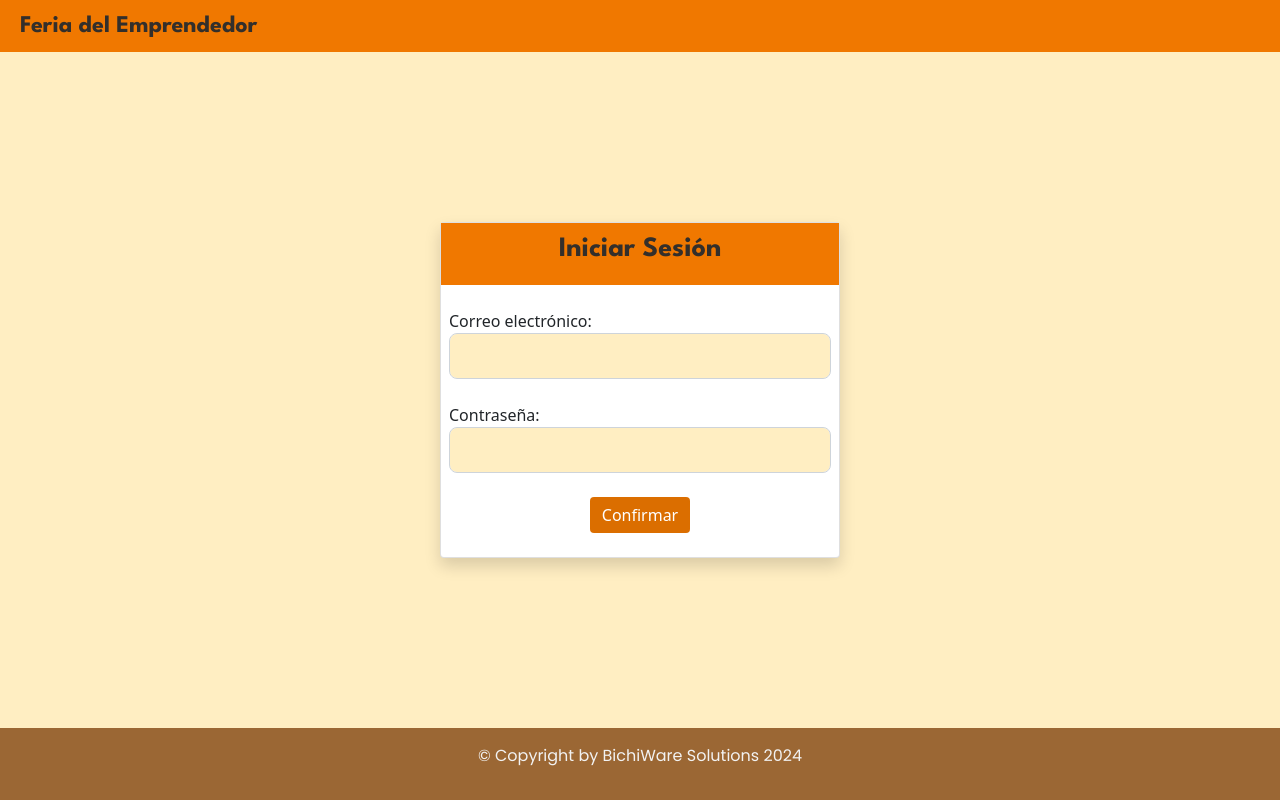
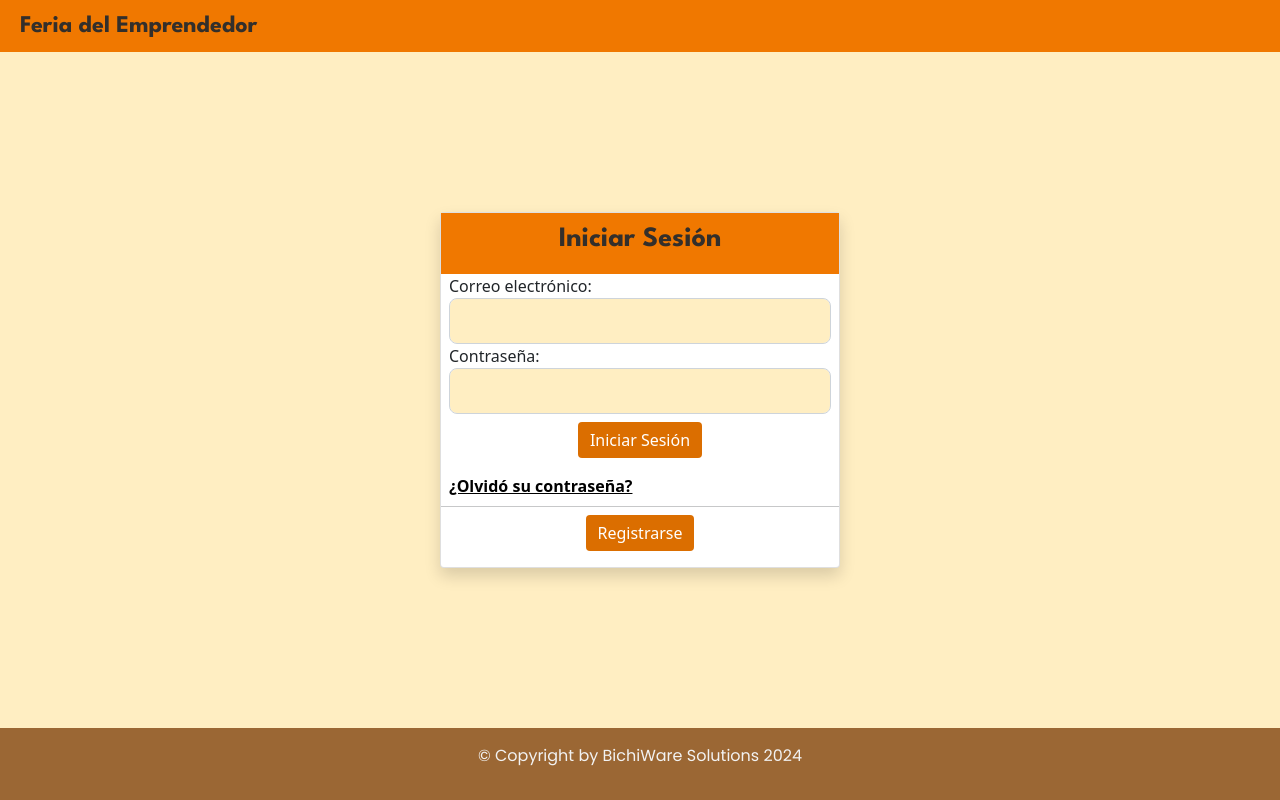
Before and after one commit to Henrycn04/bichiware-solutions, a Vue app in the folder frontend/: page /login in a window 1280 px wide. Built offline with nearby package versions, Linux system fonts and the light colour scheme.

Commit message:
Add buttons for 'Registrarse' and 'Olvido su contraseña' in the login page

```diff
--- a/frontend/src/components/LogIn.vue
+++ b/frontend/src/components/LogIn.vue
@@ -1,5 +1,5 @@
 
- <template>
+<template>
     <div class="d-flex flex-column min-vh-100 bg-light-custom">
         <header class="header py-2">
             <div class="header__brand text-center">
@@ -8,26 +8,26 @@
         </header>
 
         <div class="d-flex justify-content-center align-items-center flex-grow-1">
-            <div class="card shadow" style="max-width: 400px; width: 100%">
+            <div class="card shadow" style="max-width: 400px; width: 100%;">
                 <div class="forms_header">
-                <h3><strong>Iniciar Sesión</strong></h3>
-                 </div>
+                    <h3><strong>Iniciar Sesión</strong></h3>
+                </div>
                 <form @submit.prevent="submitForm">
                     <div class="px-2 form-group">
-                        <br>
                         <div v-if="errorMessage" class="text-danger mb-2">{{ errorMessage }}</div>
                         <label for="email">Correo electrónico:</label>
-                        <input v-model="logInData.email" type="email" id="email" class="form-control custom-input" required/>
+                        <input v-model="logInData.email" type="email" id="email" class="form-control custom-input" required />
                     </div>
                     <div class="px-2 form-group">
-                        <br>
                         <label for="password">Contraseña:</label>
-                        <input v-model="logInData.password" type="password" id="password" class="form-control custom-input" required/>
+                        <input v-model="logInData.password" type="password" id="password" class="form-control custom-input" required />
                     </div>
                     <div>
-                        <br>
-                        <button type="submit" class=" btn btn-success btn-block custom-btn">Confirmar</button>
-                        <br>
+                        <button type="submit" class="my-2 mb-3 btn btn-success btn-block custom-btn">Iniciar Sesión</button>
+                        <strong @click="forgotPassword" class="px-2" style="text-decoration: underline; cursor: pointer; color: black;">¿Olvidó su contraseña?</strong>
+                        <hr width="100%" color="black" class="my-2" />
+                        <button @click="goToRegister" type="button" class="mb-3 btn btn-secondary btn-block custom-btn">Registrarse</button>
+
                     </div>
                 </form>
             </div>
@@ -77,6 +77,13 @@ export default{
                 // show conection error information
                 this.errorMessage = 'Error server conection';
             }
+        },
+        forgotPassword() {
+            // redirect to forgotPassword page
+            console.log('Forgot password');
+        },
+        goToRegister() {
+            this.$router.push('/register');
         }
     }
 };
@@ -136,4 +143,5 @@ export default{
         padding: 10px;
     }
 
+
 </style>
```
